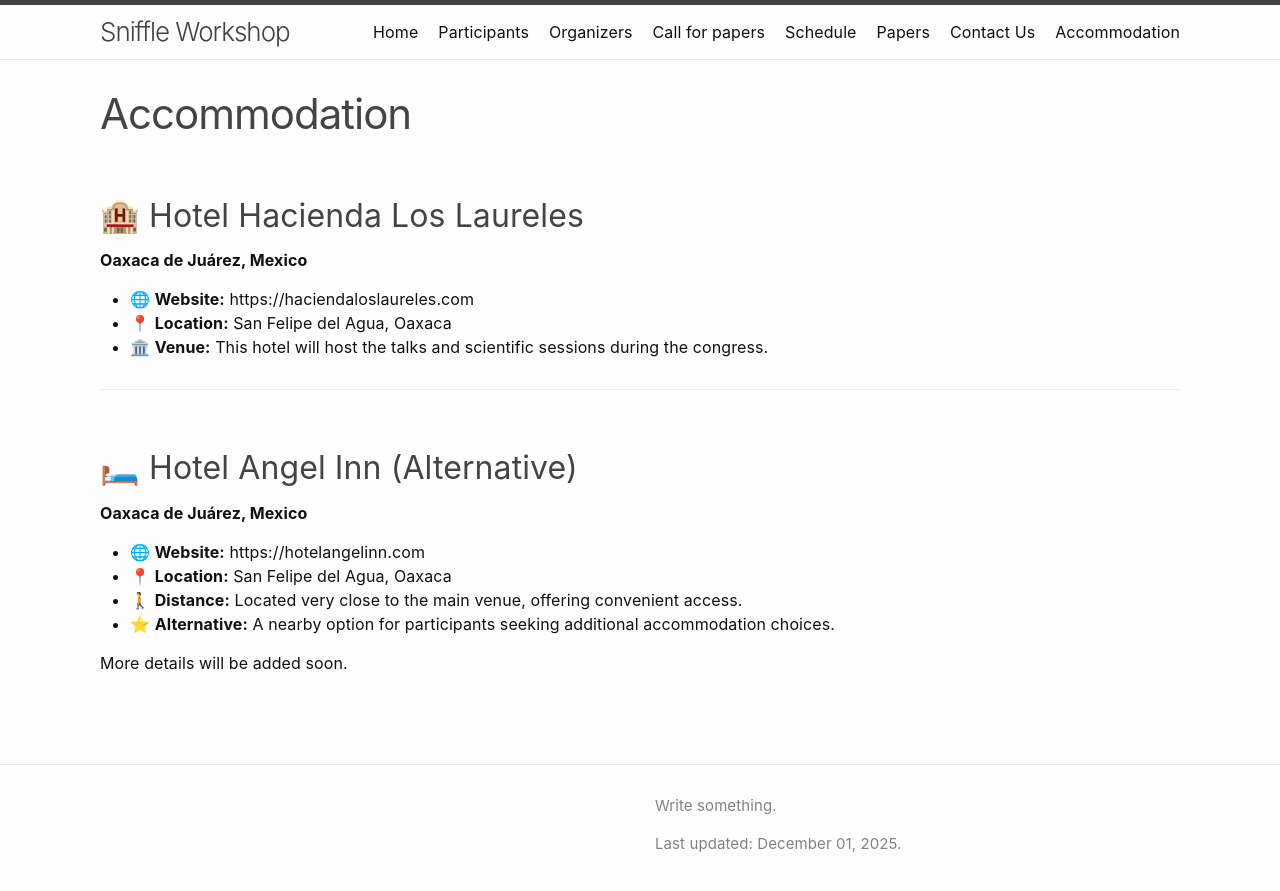
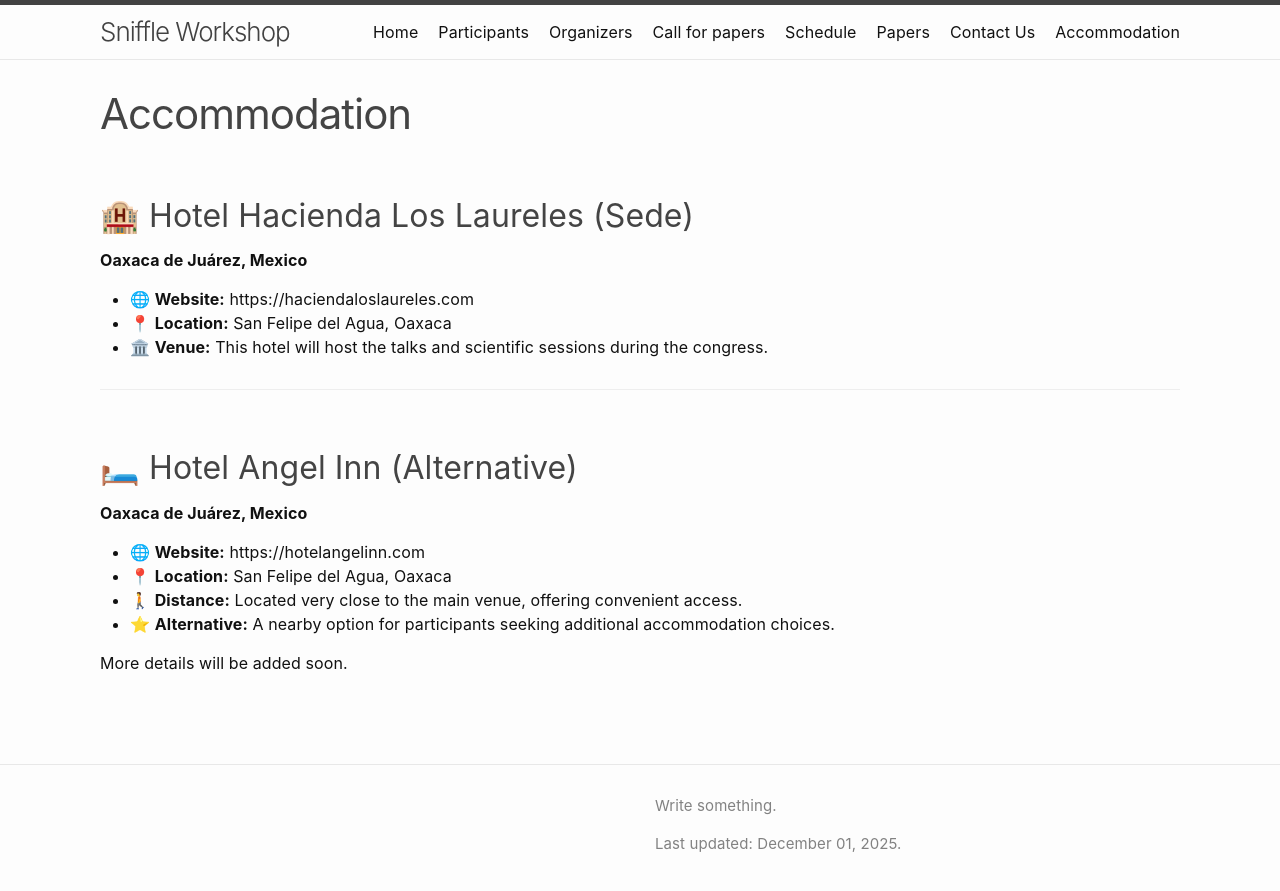
Before and after one commit to celmechcongress2026/celmechcongress2026.github.io, a Jekyll site: the page built from accommodation.md, in a window 1280 px wide. Shown: the top 891 px of the page. Built offline with Jekyll 4.4.1, drawn with Linux system fonts in a browser that asks for light colours.

Commit message:
Update accommodation.md

```diff
--- a/accommodation.md
+++ b/accommodation.md
@@ -4,7 +4,7 @@ title: Accommodation
 permalink: /accommodation/
 ---
 
-## 🏨 Hotel Hacienda Los Laureles
+## 🏨 Hotel Hacienda Los Laureles (Sede)
 **Oaxaca de Juárez, Mexico**
 
 - 🌐 **Website:** https://haciendaloslaureles.com
```
